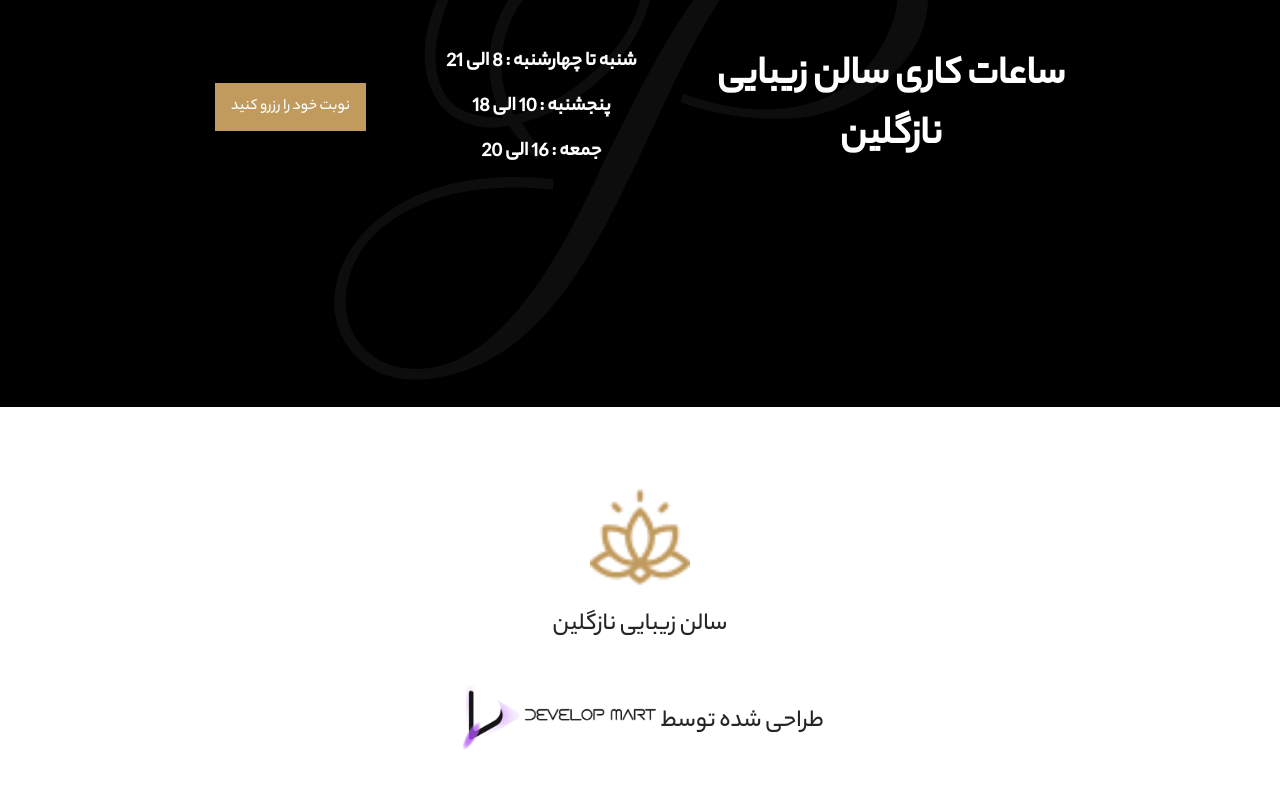
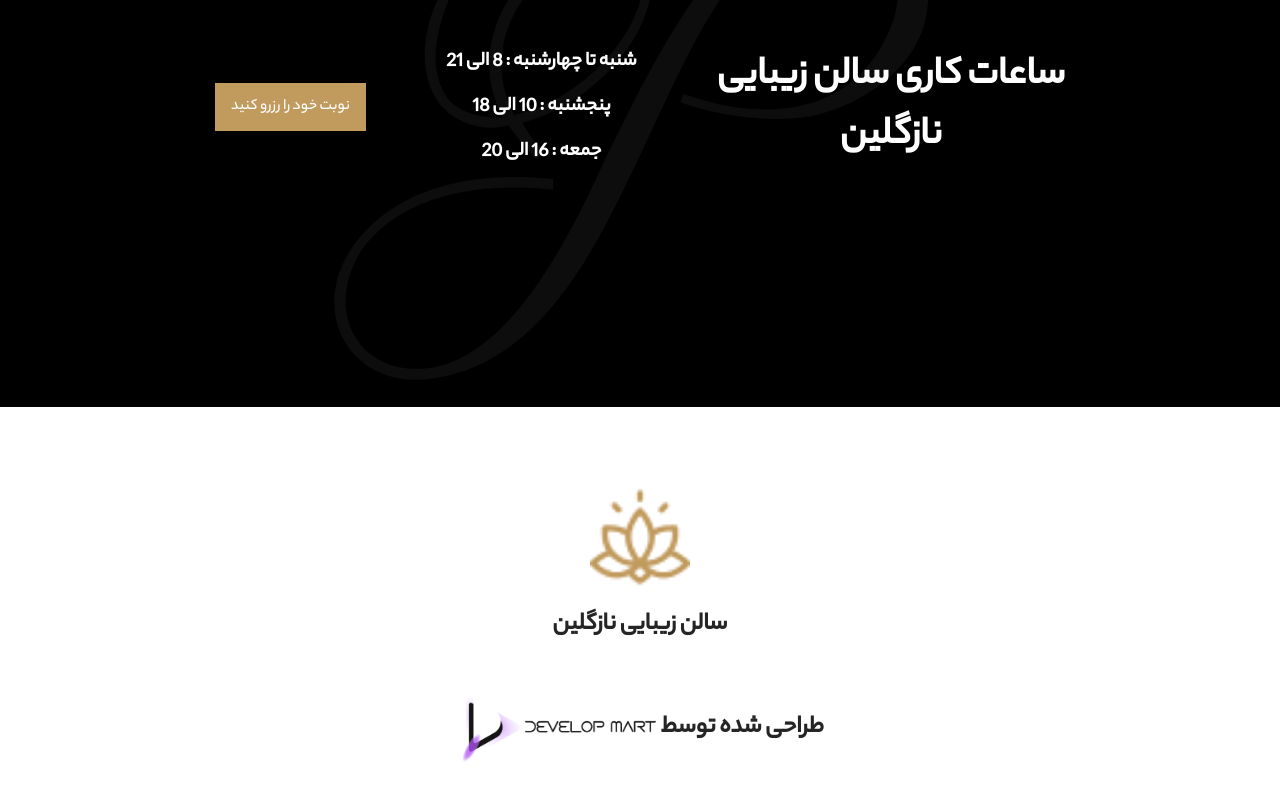
Before and after one commit to hksajad/beautySalon, a Next.js app: page / in a window 1280 px wide. Shown: the part 3505-4305 px from the top of the page. Built offline with nearby package versions, Linux system fonts and the light colour scheme.

Commit message:
add file

```diff
--- a/components/module/Footer/Footer.jsx
+++ b/components/module/Footer/Footer.jsx
@@ -8,10 +8,10 @@ const Footer = () => {
         <div className="container">
             <div className="content_footer flex flex-col items-center justify-center">
                 <Image src='/Img/IconFooter.png' width={100} height={100}/>
-                <p className='text-[#252525] text-bold text-[25px] pt-5'>سالن زیبایی نازگلین </p>
-                <div className="link_footer flex items-center gap-1 pt-10 flex-wrap justify-center">
-                    <h1 className='text-[#252525] text-bold text-[25px] '>طراحی شده توسط</h1>
-                    <Link href="https://developmart.ir/"><Image src="/Img/develop.png" width={200} height={150}/></Link>
+                <p className='text-[#252525] font-bold text-[25px] pt-5'>سالن زیبایی نازگلین </p>
+                <div className="link_footer flex items-center gap-1 pt-10  justify-center ">
+                    <h1 className='text-[#252525] font-bold text-[25px] max-[768px]:text-[17px]'>طراحی شده توسط</h1>
+                    <Link href="https://developmart.ir/" className="mt-3"><Image src="/Img/develop.png" width={200} height={150}/></Link>
                 </div>
             </div>
         </div>
```
